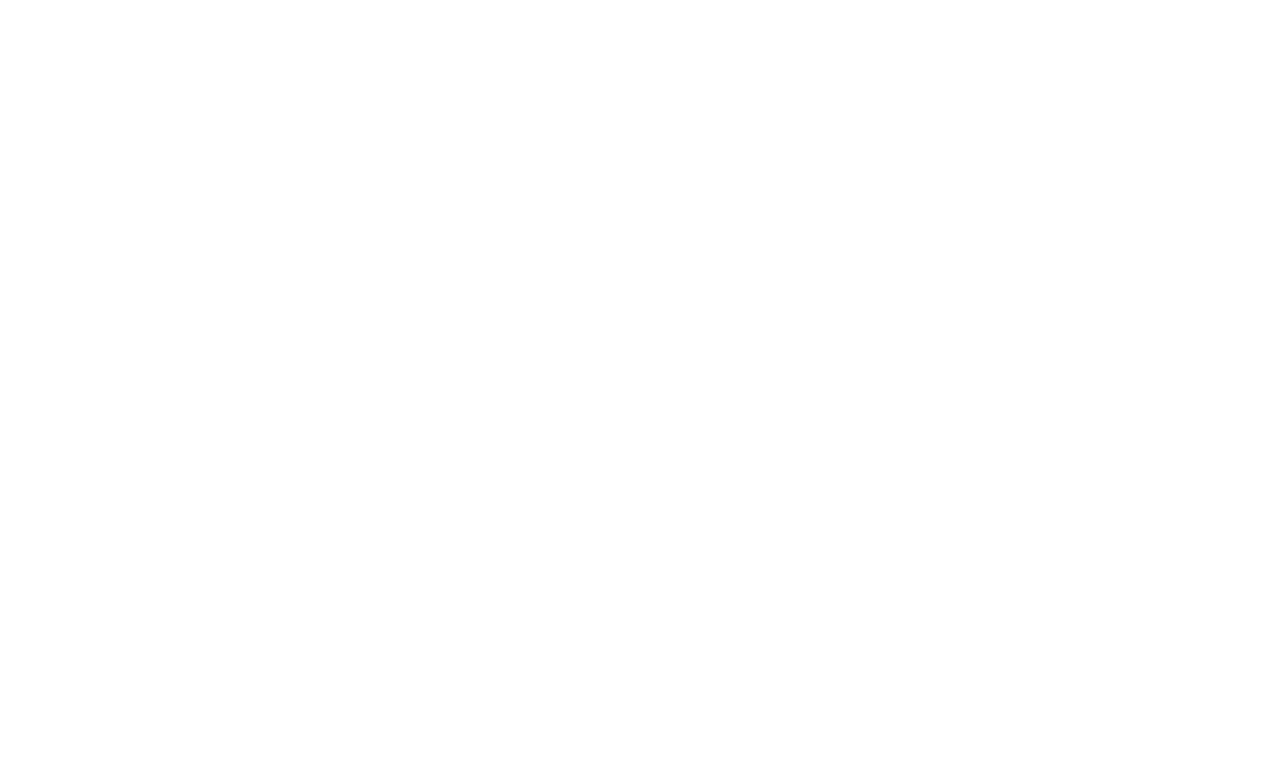
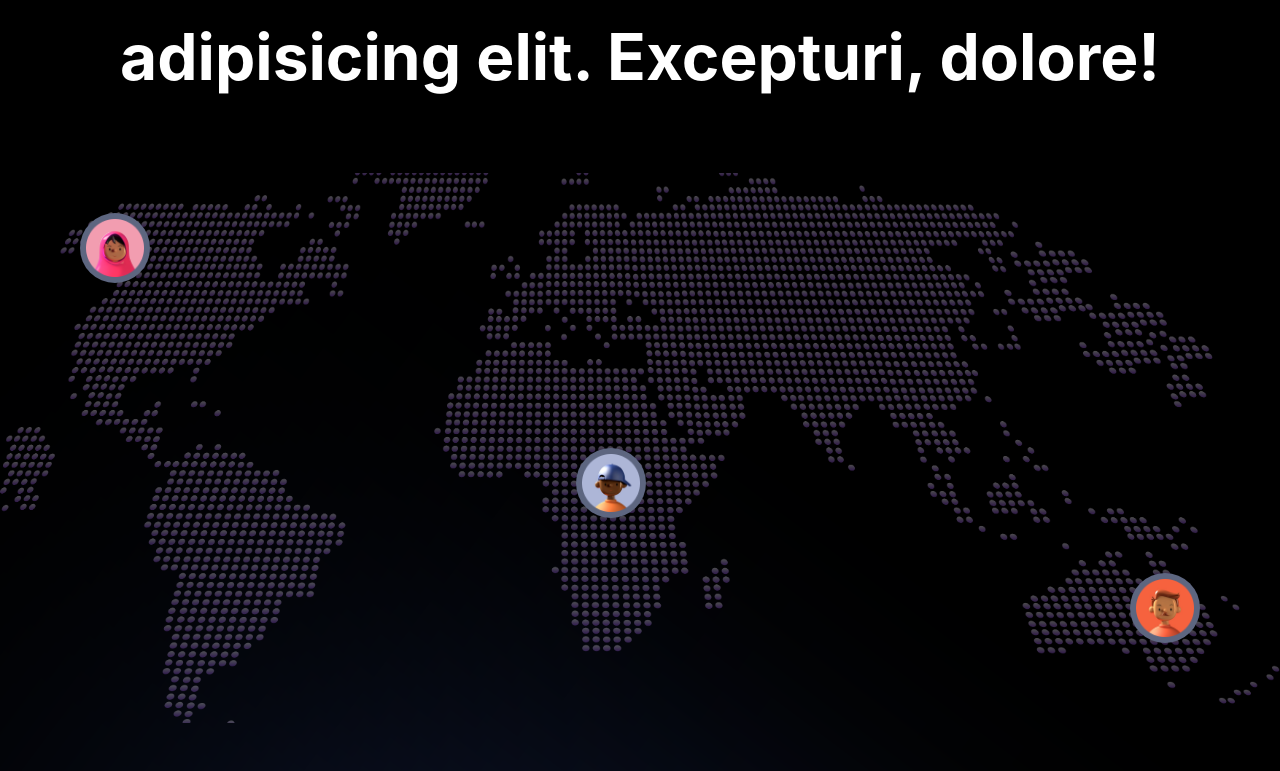
Before and after one commit to joeseffdl/Metaverse-Clone-Page, a Next.js app: page / in a window 1280 px wide. Shown: the part 3415-4186 px from the top of the page. Before the commit the page ends 3371 px from the top, so only its background shows below. Built offline with nearby package versions, Linux system fonts and the light colour scheme.

Commit message:
World section

```diff
--- /dev/null
+++ b/sections/World.jsx
@@ -0,0 +1,58 @@
+import Image from "next/image"
+import { motion } from "framer-motion"
+import { TitleText, TypingText } from "../components"
+import styles from "@/styles"
+import { staggerContainer, fadeIn } from "../utils/motion"
+
+const World = () => (
+    <section className={`${styles.paddings} relative z-10`}>
+        <motion.div
+            variants={staggerContainer}
+            initial="hidden"
+            whileInView="show"
+            viewport={{ once: "false", amount: 0.25 }}
+            className={`${styles.innerWidth} mx-auto flex flex-col`}
+        >
+            <TypingText title="| People on the World" textStyles="text-center" />
+            <TitleText
+                title={<>
+                    Lorem ipsum dolor sit amet, consectetur adipisicing elit. Excepturi, dolore!
+                </>}
+                textStyles="text-center"
+            />
+            <motion.div
+                variants={fadeIn("up", "tween", 0.3, 1)}
+                className="relative mt-[68px] flex w-full h-[550px]"
+            >
+                <img
+                    src="map.png"
+                    alt="Map"
+                    className="w-full h-full object-cover"
+                />
+                <div className="absolute bottom-20 right-20 w-[70px] h-[70px] p-[6px] rounded-full bg-[#5d6680]">
+                    <img
+                        src="people-01.png"
+                        alt="People"
+                        className="w-full h-full"
+                    />
+                </div>
+                <div className="absolute top-10 left-20 w-[70px] h-[70px] p-[6px] rounded-full bg-[#5d6680]">
+                    <img
+                        src="people-02.png"
+                        alt="People"
+                        className="w-full h-full"
+                    />
+                </div>
+                <div className="absolute top-1/2 left-[45%] w-[70px] h-[70px] p-[6px] rounded-full bg-[#5d6680]">
+                    <img
+                        src="people-03.png"
+                        alt="People"
+                        className="w-full h-full"
+                    />
+                </div>
+            </motion.div>
+            </motion.div>
+
+    </section>
+)
+export default World
--- a/sections/World.tsx
+++ /dev/null
@@ -1,6 +0,0 @@
-const World = () => (
-    <section>
-        World
-    </section>
-)
-export default World;
--- a/tsconfig.json
+++ b/tsconfig.json
@@ -31,6 +31,6 @@
     ".next/types/**/*.ts",
     "app/auth/Navigation.tsx",
     "app/layout.jsx"
-, "components/Layout.jsx", "utils/motion.ts", "sections/Hero.jsx", "sections/About.jsx", "components/ExploreCard.jsx", "sections/GetStarted.jsx", "sections/WhatsNew.jsx"  ],
+, "components/Layout.jsx", "utils/motion.ts", "sections/Hero.jsx", "sections/About.jsx", "components/ExploreCard.jsx", "sections/GetStarted.jsx", "sections/WhatsNew.jsx", "sections/World.jsx"  ],
   "exclude": ["node_modules"]
 }
```
